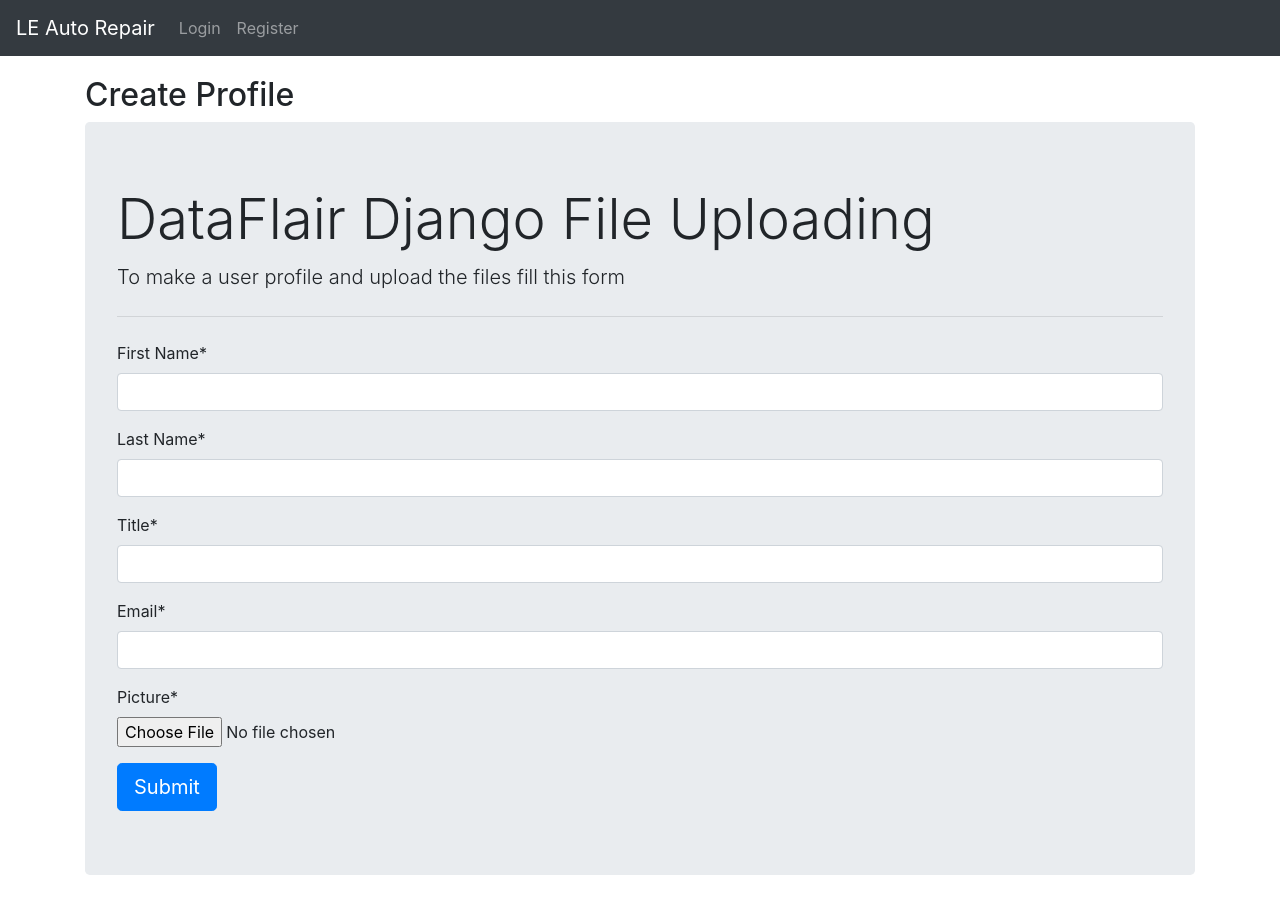
After one commit to taiko2306/LeAutoRepair, a Django app: page /upload/ in a window 1280 px wide. The commit adds this page. Run offline with Django 3.2, Linux system fonts and the light colour scheme; some libraries are stand-ins or nearby versions.

Commit message:
add profile picture

```diff
--- a/main/admin.py
+++ b/main/admin.py
@@ -3,3 +3,4 @@
 
 admin.site.register(Vehicle)
 admin.site.register(Service)
+admin.site.register(User_Profile)
--- a/main/forms.py
+++ b/main/forms.py
@@ -1,5 +1,24 @@
 from django.forms import ModelForm
-from .models import Vehicle
+from .models import Vehicle, User_Profile
+
+
+class Profile_Form(ModelForm):
+    class Meta:
+        model = User_Profile
+        fields = [
+        'fname',
+        'lname',
+        'title',
+        'email',
+        'display_picture',
+        ]
+        labels = {
+            "fname": "First Name",
+            "lname": "Last Name",
+            "title": "Title",
+            "email": "Email",
+            "display_picture": "Picture",
+        }
 
 class VehicleForm(ModelForm):
     class Meta:
@@ -13,6 +32,7 @@
             "year",
             "color",
             "image",
+            'display_picture',
         ]
         labels = {
             "vin": "VIN",
@@ -22,6 +42,7 @@
             "year": "Year",
             "color": "Color",
             "image": "Image",
+            "display_picture": "Picture",
         }
 
     def __init__(self, *args, **kwargs):
--- a/main/models.py
+++ b/main/models.py
@@ -1,6 +1,15 @@
 from django.db import models
 from datetime import datetime
 
+class User_Profile(models.Model):
+    fname = models.CharField(max_length=30)
+    lname = models.CharField(max_length = 30)
+    title = models.CharField(max_length=30)
+    email = models.EmailField(default = None)
+    display_picture = models.FileField()
+
+    def __str__(self):
+        return self.fname
 
 class Vehicle(models.Model):
     vin = models.CharField(max_length=20, unique=True)
@@ -10,6 +19,7 @@
     year = models.CharField(max_length=4)
     color = models.CharField(max_length=30, null=True, blank=True)
     image = models.ImageField(null=True, blank=True)
+    display_picture = models.FileField(null=True, blank=True)
 
     def __str__(self):
         return self.vin + ' | ' + self.make + ' | ' + self.model + ' | ' + self.year + ' | ' + self.color
@@ -28,6 +38,14 @@
             url = '/images/placeholder.png'
         return url
 
+    @property
+    def pictureURL(self):
+        try:
+            url = self.display_picture.url
+            print(url)
+        except:
+            url = ''
+        return url
     def save(self, *args, **kwargs):
         self.vin = str(self.vin).upper()
         self.reg_number = str(self.reg_number).upper()
--- /dev/null
+++ b/main/templates/profile/create.html
@@ -0,0 +1,24 @@
+{% extends 'base.html' %}
+{% load crispy_forms_tags %}
+{% block title %}
+    Vehicle Detail
+{% endblock %}
+
+{% block content %}
+    <h2>Create Profile</h2>
+        <div class="jumbotron">
+            <h1 class="display-4">DataFlair Django File Uploading</h1>
+
+            <p class="lead">To make a user profile and upload the files fill this form</p>
+            <hr class="my-4">
+            <form method="POST" enctype="multipart/form-data">
+                <!-- Very Important csrf Token -->
+                {% csrf_token %}
+                <table>
+                    {{ form|crispy }}
+                </table>
+                <input type="submit" class="btn btn-primary btn-lg" name="register">
+        </div>
+
+
+{% endblock %}
--- a/main/templates/vehicle/vehicle_list_view.html
+++ b/main/templates/vehicle/vehicle_list_view.html
@@ -20,6 +20,7 @@
                   <th scope="col">Color</th>
                   <th scope="col">Last Service Date</th>
                   <th scope="col">Photo</th>
+                  <th scope="col">Photo2</th>
                 </tr>
               </thead>
               <tbody>
@@ -33,7 +34,7 @@
                   <td>{{vehicle.color}}</td>
                   <td>{{vehicle.get_last_service_date}}</td>
                   <td> <img class="img-thumbnail" width="100" height="40" src="{{vehicle.imageURL}}"</td>
-
+                  <td> <img class="img-thumbnail" width="100" height="40" src="{{vehicle.pictureURL}}"</td>
                 </tr>
 
               {% endfor %}
--- a/main/urls.py
+++ b/main/urls.py
@@ -1,11 +1,11 @@
 from django.urls import path
-from .views import home, AddVehicle, ShowVehicleList, ShowVehicleDetail, UpdateVehicle
+from .views import home, AddVehicle, ShowVehicleList, ShowVehicleDetail, UpdateVehicle, create_profile
 urlpatterns = [
     path('', home, name="home"),
     path('vehicle/list', ShowVehicleList, name="vehicle-list-view"),
     path('vehicle/detail/<int:pk>', ShowVehicleDetail, name="vehicle-detail-view"),
     path('vehicle/update/<int:pk>', UpdateVehicle, name="vehicle-update-view"),
     path('vehicle/add/', AddVehicle, name="vehicle-add-view"),
-
+    path('upload/',create_profile, name='upload'),
 
 ]
--- a/main/views.py
+++ b/main/views.py
@@ -1,9 +1,27 @@
 from django.forms import model_to_dict
 from django.http import HttpResponseRedirect
 from django.shortcuts import render, get_object_or_404
-from .forms import VehicleForm
-from .models import Vehicle, Service
+from .forms import VehicleForm, Profile_Form
+from .models import Vehicle, Service, User_Profile
 from django.urls import reverse_lazy
+
+IMAGE_FILE_TYPES = ['png', 'jpg', 'jpeg']
+def create_profile(request):
+    form = Profile_Form()
+    if request.method == 'POST':
+        form = Profile_Form(request.POST, request.FILES)
+        if form.is_valid():
+            user_pr = form.save(commit=False)
+            user_pr.display_picture = request.FILES['display_picture']
+            file_type = user_pr.display_picture.url.split('.')[-1]
+            file_type = file_type.lower()
+            if file_type not in IMAGE_FILE_TYPES:
+                return render(request, 'profile/error.html')
+            user_pr.save()
+            return render(request, 'profile/details.html', {'user_pr': user_pr})
+    context = {"form": form,}
+    return render(request, 'profile/create.html', context)
+
 
 def home(request):
     #vehicles = Vehicle.objects.all()
```
Also changed, not shown: main/templates/profile/details.html (added, +19 -0 lines), main/templates/profile/error.html (added, +12 -0 lines), db.sqlite3, main/media/shoes.jpg (added), main/media/toyota_prius_2013.jpeg (added), main/media/toyota_prius_2013_8X346Bg.jpeg (added), main/media/toyota_prius_2013_qDmgaMZ.jpeg (added), main/migrations/0010_user_profile.py (added), main/migrations/0011_vehicle_display_picture.py (added).
